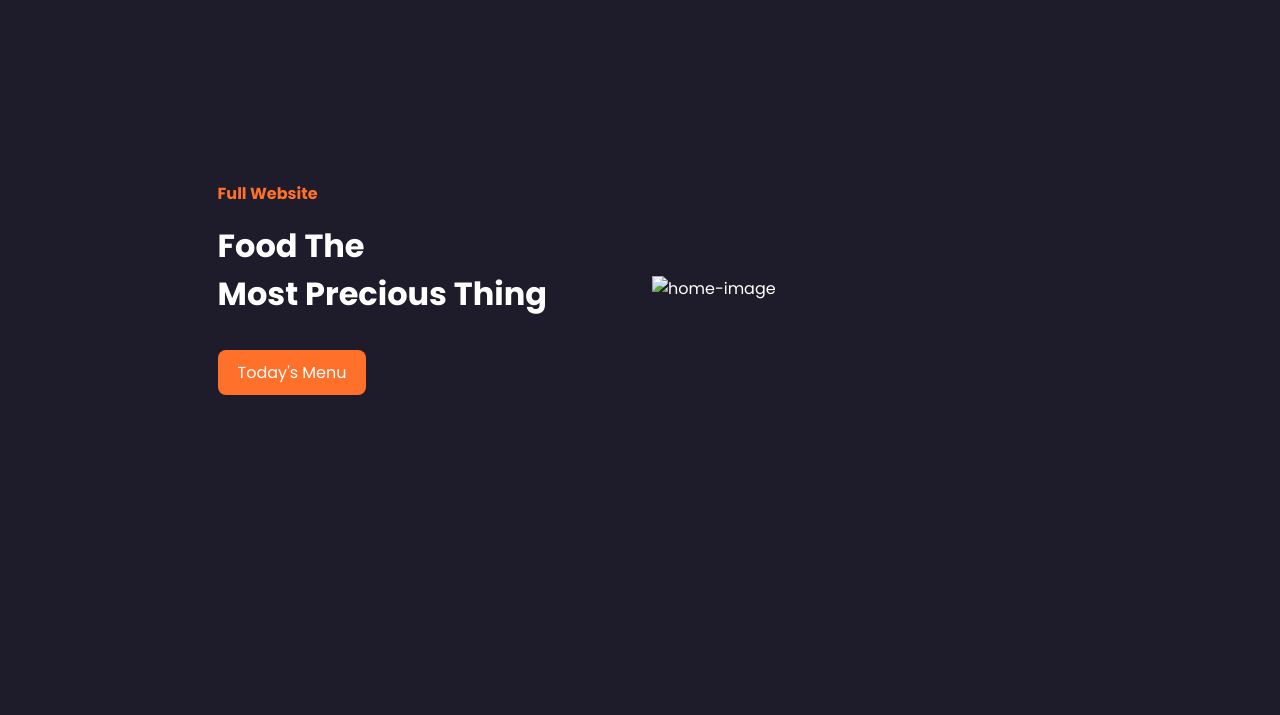
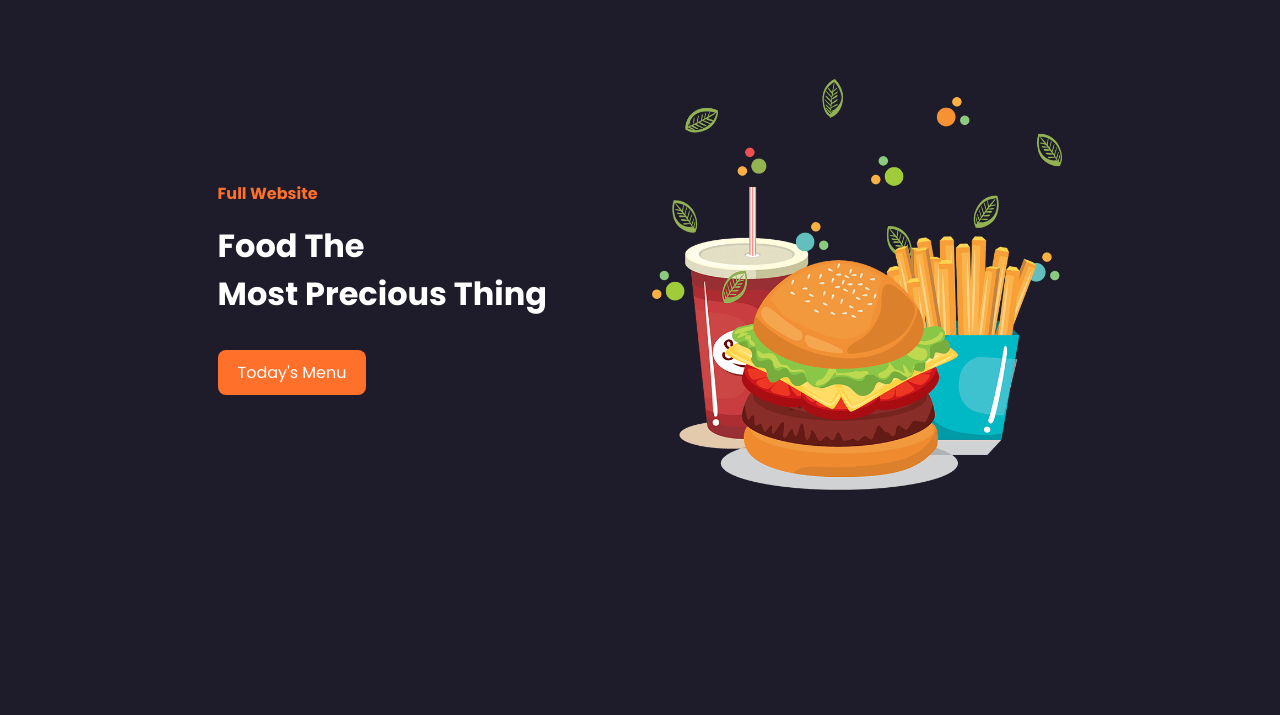
Before and after one commit to MOHAMMEDBAHAMID/Restaurant-Website-Design, a plain HTML site: page index.html in a window 1280 px wide. Shown: the part 72-787 px from the top of the page. Drawn offline with nearby package versions, Linux system fonts and the light colour scheme; the site is published under a folder, as on GitHub Pages, so addresses that start at the root find nothing.

Commit message:
Update README File And Adding ScreenShots

```diff
--- a/index.html
+++ b/index.html
@@ -43,7 +43,7 @@
         </div>
 
         <div class="home-image">
-            <img src="/img/home.png" alt="home-image">
+            <img src="./img/home.png" alt="home-image">
         </div>
     </section>
     <!-- End Home Section -->
```
Also changed, not shown: img/About_section.png (added), img/CTA_Section.png (added), img/Contact_Section.png (added), img/Menu_Section.png (added), img/Sevices_section.png (added), img/home_section.png (added), 1 other file.
